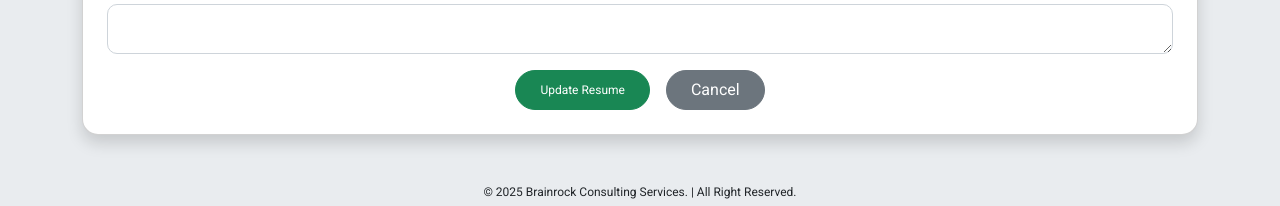
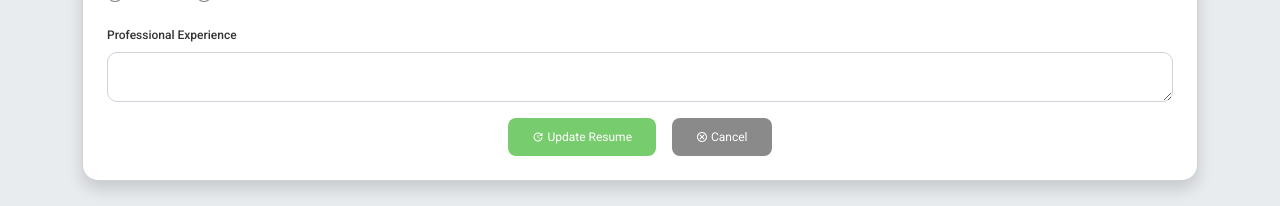
Before and after one commit to rajeshthap/brjobportal, a React (Create React App) app: page /ViewProfile in a window 1280 px wide. Shown: the part 1588-1794 px from the top of the page. Built offline with nearby package versions, Linux system fonts and the light colour scheme; no server answers; sample sign-in values are in the browser's storage.

Commit message:
View Prfile UI update

```diff
--- a/src/componets/user/UserPages/ViewProfile.js
+++ b/src/componets/user/UserPages/ViewProfile.js
@@ -4,7 +4,8 @@ import { useNavigate } from "react-router-dom";
 import axios from "axios";
 import Select from "react-select";
 import { BASE_URLL } from "../../../api/AxiosBaseUrl";
-
+import { MdUpdate } from "react-icons/md";
+import { MdOutlineCancel } from "react-icons/md";
 const qualificationOptions = ["10th", "12th", "Diploma", "Graduation", "Post Graduation", "PhD"];
 const boardOptions = [
   "CBSE",
@@ -205,7 +206,7 @@ if (data.languages) {
     if (photo) payload.append("photo", photo);
     if (resume instanceof File) payload.append("resume", resume);
     try {
-   const res=   await axios.post(`${BASE_URLL}api2/custom-resume/`, payload, {
+      const res = await axios.post(`${BASE_URLL}api2/custom-resume/`, payload, {
         headers: {
           Authorization: `Bearer ${accessToken11}`,
           "Content-Type": "multipart/form-data",
@@ -223,9 +224,9 @@ if (data.languages) {
   const degreeLabels = ["10th", "12th", "Diploma", "Graduation", "Masters"];
 
   return (
-    <Container className="mt-5 mb-5">
+    <Container className="mt-5 mb-5 edit-main">
       <Card className="p-4 shadow rounded-4">
-        <h3 className="text-center mb-4 text-primary">Edit Profile</h3>
+        <h3 className="text-center mb-4">Edit Profile</h3>
         <form onSubmit={handleSubmit}>
           <Row>
             <Col md={6}>
@@ -366,8 +367,8 @@ if (data.languages) {
           </div>
 
           <div className="text-center d-flex justify-content-center gap-3">
-            <Button type="submit" variant="success" className="px-4 rounded-pill">Update Resume</Button>
-            <Button type="button" variant="secondary" className="px-4 rounded-pill" onClick={() => navigate("/UserProfile")}>Cancel</Button>
+            <Button type="submit" variant="" className="px-4 edit-r-btn"><MdUpdate /> Update Resume</Button>
+            <Button type="button" variant="" className="px-4 close-btn-btn" onClick={() => navigate("/UserProfile")}><MdOutlineCancel /> Cancel</Button>
           </div>
         </form>
       </Card>
--- a/src/custom/Mainstyle.css
+++ b/src/custom/Mainstyle.css
@@ -461,6 +461,25 @@ a.nav-brnd.navbar-brand {
   padding-right: var(--awc-space-150);
 }
 
+.edit-main {
+  margin-top: 96px !important;
+}
+
+.close-btn-btn {
+  background-color: #8a8a8a;
+  padding: var(--awc-space-200) var(--awc-space-200);
+  font-size: var(--awc-space-300);
+  color: #fff !important;
+  border-radius: var(--awc-space-200) !important;
+  border: none;
+}
+
+.close-btn-btn:hover {
+  background-color: #666666;
+
+}
+
+
 @media only screen and (max-width: 568px) {
   .awc-btn-bill {
     text-align: center !important;
```
Lines whose indentation alone changed are shown as unchanged.
